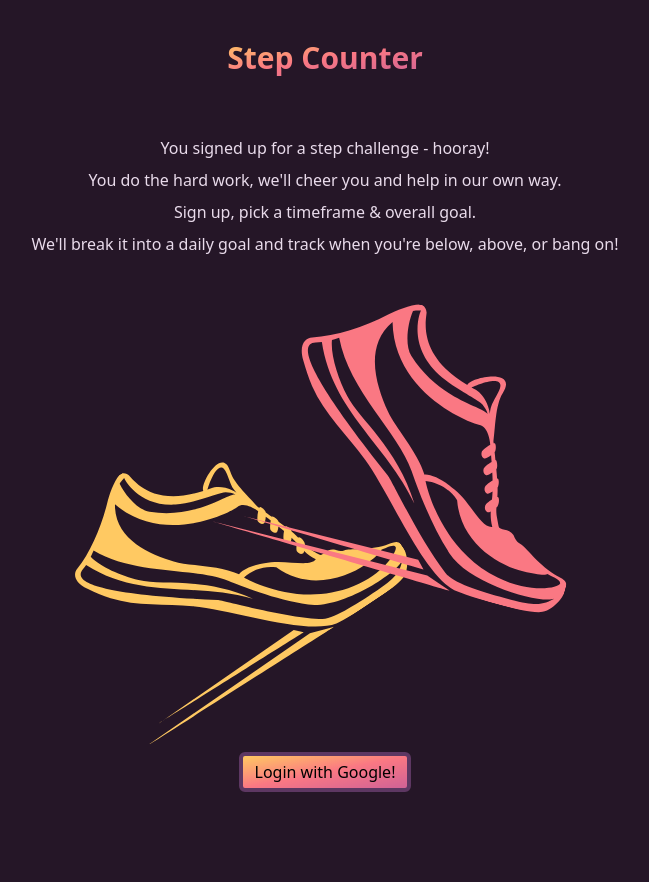
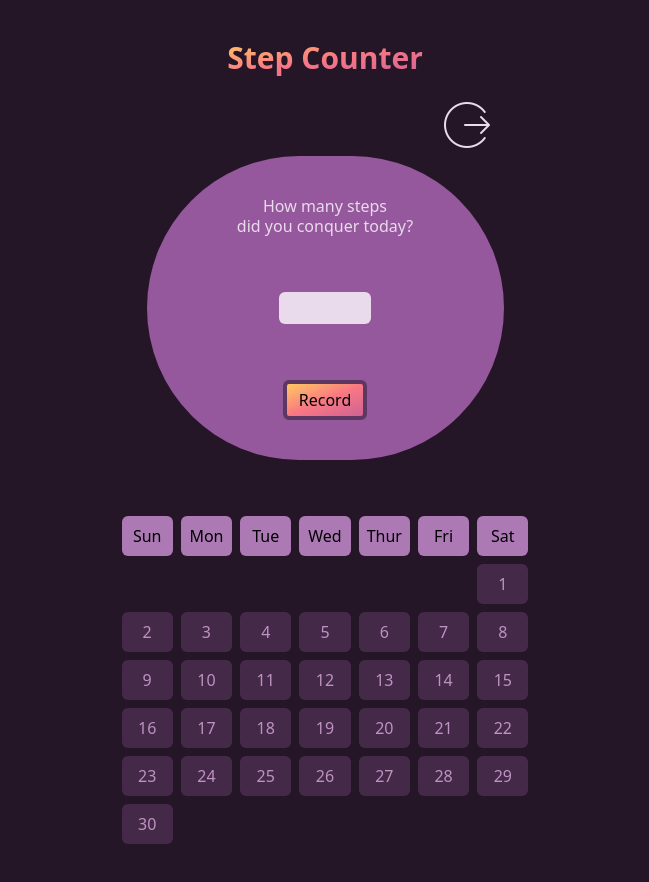
Before and after one commit to JoleneKearse/step-counter, a React (Vite) app: page /login in a window 1280 px wide. Shown: the whole page, without its empty margins (315-964 px from the left). Before the commit the page ends 800 px from the top, so only its background shows below. Built offline with nearby package versions, Linux system fonts and the light colour scheme; no server answers; sample sign-in values are in the browser's storage.

Commit message:
fixes #4: issue

```diff
--- a/package.json
+++ b/package.json
@@ -4,7 +4,7 @@
   "version": "0.0.0",
   "type": "module",
   "scripts": {
-    "dev": "vite",
+    "dev": "vite --host",
     "build": "tsc && vite build",
     "lint": "eslint . --ext ts,tsx --report-unused-disable-directives --max-warnings 0",
     "preview": "vite preview"
--- a/src/App.tsx
+++ b/src/App.tsx
@@ -46,16 +46,18 @@ function App() {
   onAuthStateChanged(auth, (user) => {
     if (user) {
       setLoggedIn(true);
+      console.log(loggedIn);
     } else {
       setLoggedIn(false);
     }
   });
 
   useEffect(() => {
-    onAuthStateChanged(auth, (user) => {
+    const unsubscribe = onAuthStateChanged(auth, (user) => {
       setLoggedIn(!!user);
       setLoading(false);
     });
+    if (!loggedIn) return unsubscribe;
   }, [auth]);
 
   if (loading) {
@@ -76,7 +78,13 @@ function App() {
           path="/"
           element={
             loggedIn ? (
-              <HomePage dayArr={dayArr} calendarArr={calendarArr}/>
+              <HomePage
+                dayArr={dayArr}
+                calendarArr={calendarArr}
+                auth={auth}
+                setLoggedIn={setLoggedIn}
+                loggedIn={loggedIn}
+              />
             ) : (
               <Navigate to="/login" />
             )
@@ -84,7 +92,7 @@ function App() {
         />
         <Route
           path="/login"
-          element={<LandingPage auth={auth} provider={provider} />}
+          element={<LandingPage auth={auth} provider={provider} loggedIn={loggedIn} dayArr={dayArr} calendarArr={calendarArr} setLoggedIn={setLoggedIn} />}
         />
       </Routes>
     </main>
--- a/src/components/Login.tsx
+++ b/src/components/Login.tsx
@@ -1,5 +1,6 @@
 import { signInWithPopup, Auth, GoogleAuthProvider } from "firebase/auth";
 import { getFirestore, doc, setDoc } from "firebase/firestore";
+import { Navigate } from "react-router-dom";
 
 type LoginProps = {
   auth: Auth;
@@ -13,14 +14,18 @@ export function Login({ auth, provider }: LoginProps) {
       const result = await signInWithPopup(auth, provider);
       const user = result.user;
 
+      console.log("login success");
+
       if (user) {
         const userRef = doc(firestore, `users/${user.uid}`);
         await setDoc(userRef, {
           email: user.email,
         }, { merge: true })
+
       }
     } catch (err) {
       console.log(err);
+      // TODO: Display error message to user
     }
   }
   return (
--- a/src/pages/HomePage.tsx
+++ b/src/pages/HomePage.tsx
@@ -1,19 +1,54 @@
+import { useEffect } from "react";
+
 import { Counter } from "../components/Counter";
 import { Calendar } from "../components/Calendar";
+
+import { Auth, signOut, onAuthStateChanged } from "firebase/auth";
+// import { Navigate } from "react-router-dom";
 
 type HomePageProps = {
   dayArr: string[];
   calendarArr: number[];
-}
+  auth: Auth;
+  loggedIn: boolean;
+  setLoggedIn: (loggedIn: boolean) => void;
+};
 
-export function HomePage({ dayArr, calendarArr }: HomePageProps) {
+export function HomePage({
+  dayArr,
+  calendarArr,
+  auth,
+  setLoggedIn,
+  loggedIn,
+}: HomePageProps) {
+  const handleLogOut = async () => {
+    try {
+      await signOut(auth);
+      setLoggedIn(false);
+    } catch (err) {
+      console.error("Error signing out", err);
+    }
+  };
+
+  useEffect(() => {
+    const unsubscribe = onAuthStateChanged(auth, (user) => {
+      if (!user) {
+        setLoggedIn(false);
+      }
+    });
+    return unsubscribe;
+  }, [auth, setLoggedIn]);
+
   return (
-    <>
+    <div className="relative flex flex-col items-center gap-4">
       <Counter />
-      <Calendar
-        dayArr={dayArr}
-        calendarArr={calendarArr}
-      />
-    </>
+      <Calendar dayArr={dayArr} calendarArr={calendarArr} />
+      <button
+        className="absolute text-neutral-200 -top-14 left-80 hover:opacity-50"
+        onClick={handleLogOut}
+      >
+        <img src="/sign-out.png" alt="icon" />
+      </button>
+    </div>
   );
 }
--- a/src/pages/LandingPage.tsx
+++ b/src/pages/LandingPage.tsx
@@ -1,14 +1,31 @@
 import { Login } from "../components/Login";
+import { HomePage } from "./HomePage";
 
 import { Auth, GoogleAuthProvider } from "firebase/auth";
+
+import { Navigate } from "react-router-dom";
 
 type LandingPageProps = {
   auth: Auth;
   provider: GoogleAuthProvider;
+  loggedIn: boolean;
+  dayArr: string[];
+  calendarArr: number[];
+  // auth: Auth;
+  // loggedIn: boolean;
+  setLoggedIn: (loggedIn: boolean) => void;
 }
 
-export function LandingPage({ auth, provider }: LandingPageProps) {
+export function LandingPage({ auth, provider, loggedIn, dayArr, calendarArr, setLoggedIn }: LandingPageProps) {
   return (
-    <Login auth={auth} provider={provider} />
+    <>
+    {!loggedIn ? (<Login auth={auth} provider={provider} />) : (<HomePage
+                dayArr={dayArr}
+                calendarArr={calendarArr}
+                auth={auth}
+                setLoggedIn={setLoggedIn}
+                loggedIn={loggedIn}
+              />)}
+    </>
   )
 }
```
Also changed, not shown: public/sign-out.png (added).
